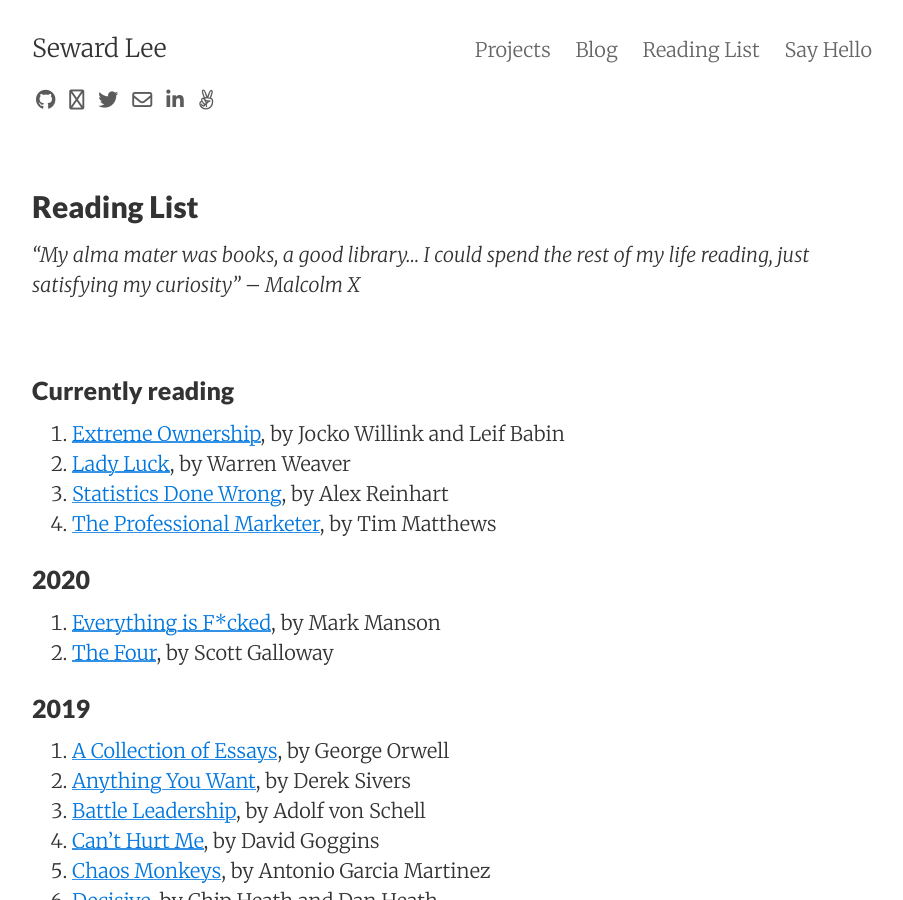
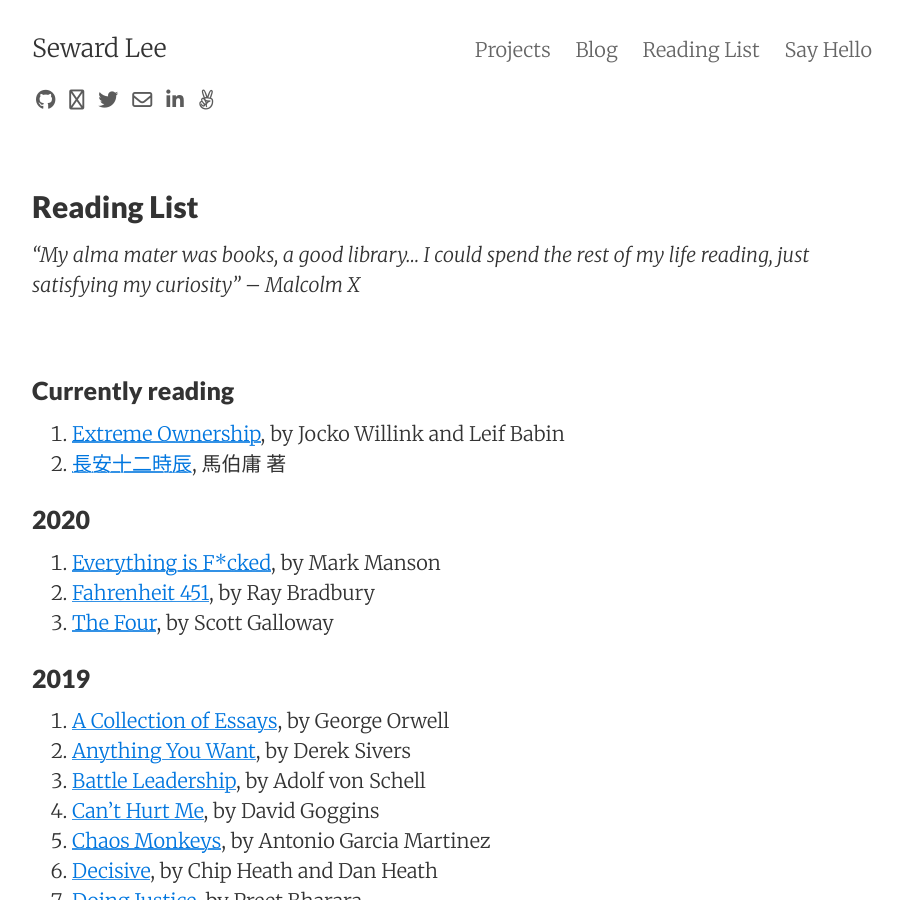
Before and after one commit to sewardlee337/sewardlee337.github.io, a Jekyll site: the page built from readinglist.md, in a window 1280 px wide and 900 px high. Shown: the whole window, without its empty margins (188-1091 px from the left). Built offline with Jekyll 4.4.1, drawn with Linux system fonts in a browser that asks for light colours; nearby versions of some CDN libraries.

Commit message:
Update reading list

```diff
--- a/readinglist.md
+++ b/readinglist.md
@@ -13,14 +13,13 @@ _"My alma mater was books, a good library... I could spend the rest of my life r
 ### Currently reading
 
 1. [Extreme Ownership](https://amzn.to/2QEuPvP), by Jocko Willink and Leif Babin
-1. [Lady Luck](https://amzn.to/2rMLSlf), by Warren Weaver
-1. [Statistics Done Wrong](https://amzn.to/36iYVtZ), by Alex Reinhart
-1. [The Professional Marketer](https://amzn.to/35epsat), by Tim Matthews
+1. [長安十二時辰](https://bit.ly/2tiqPbg), 馬伯庸 著
 
 
 ### 2020
 
 1. [Everything is F*cked](https://amzn.to/2F53aNW), by Mark Manson
+1. [Fahrenheit 451](https://amzn.to/2TQ6dlQ), by Ray Bradbury
 1. [The Four](https://amzn.to/2MHiVii), by Scott Galloway
 
 
```
